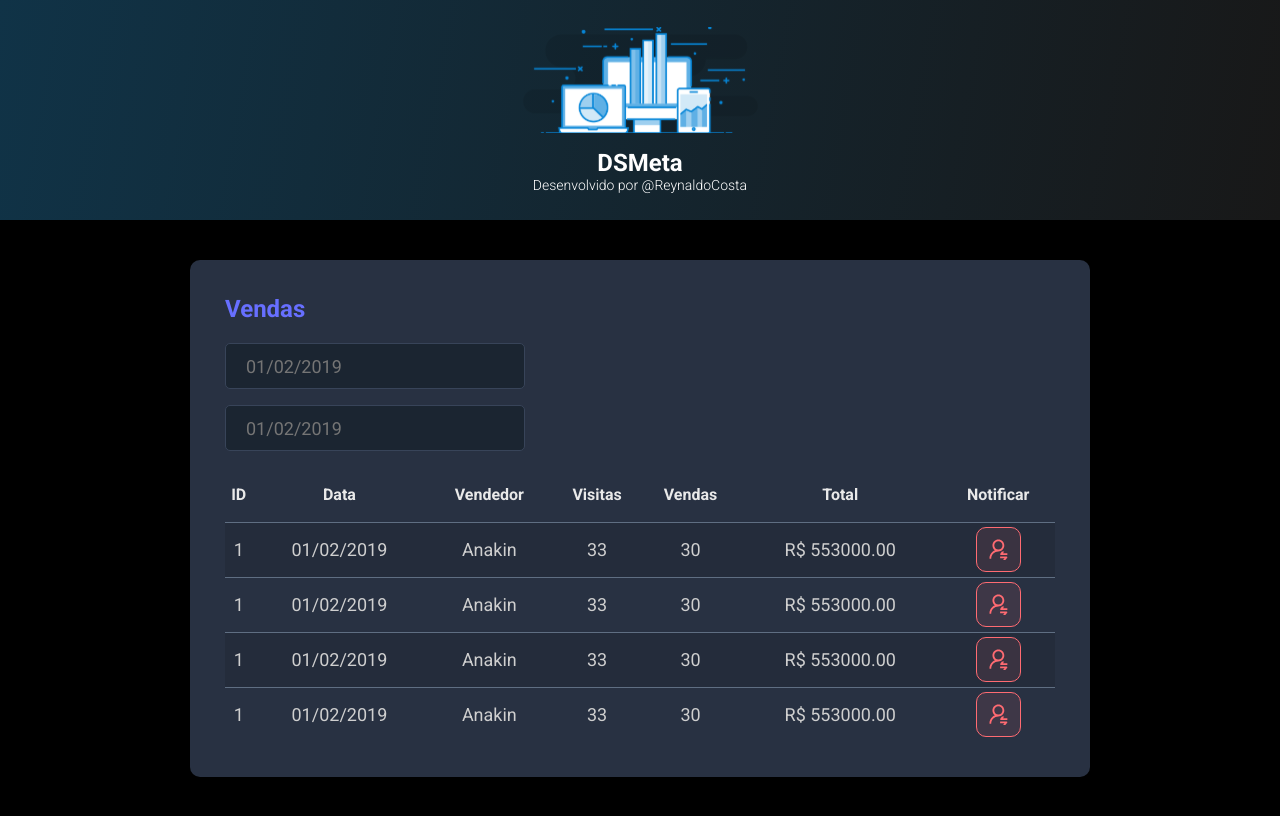
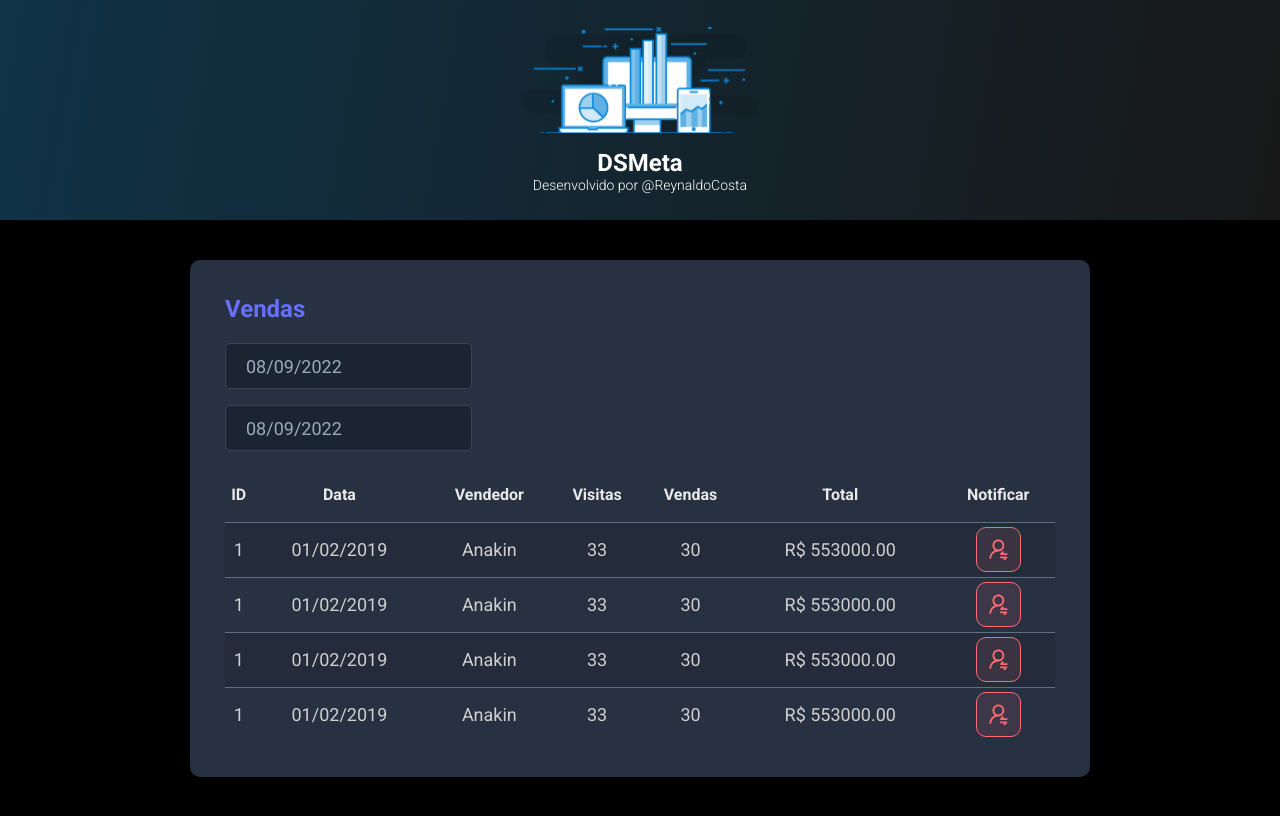
Before and after one commit to S-crip-eer-tech/SpringReactProject, a React (Vite) app in the folder frontend/: page / in a window 1280 px wide. Shown: the top 816 px of the page. Built offline with nearby package versions, Linux system fonts and the light colour scheme.

Commit message:
Date Picker

```diff
--- a/frontend/package.json
+++ b/frontend/package.json
@@ -9,7 +9,9 @@
     "preview": "vite preview"
   },
   "dependencies": {
+    "@types/react-datepicker": "4.4.2",
     "react": "^18.2.0",
+    "react-datepicker": "4.8.0",
     "react-dom": "^18.2.0"
   },
   "devDependencies": {
--- a/frontend/src/components/SalesCard/index.tsx
+++ b/frontend/src/components/SalesCard/index.tsx
@@ -1,4 +1,6 @@
 import NotificationButton from "../NotificationButton"
+import DatePicker from "react-datepicker";
+import "react-datepicker/dist/react-datepicker.css";
 import './styles.css'
 function SalesCard() {
     return (
@@ -6,10 +8,20 @@
             <h2 className="react-style-title">Vendas</h2>
             <div>
                 <div className="react-form-control-container">
-                    <input className="react-form-control" type="text" placeholder="01/02/2019" />
+                    <DatePicker
+                        selected={new Date()}
+                        onChange={(date: Date) => { }}
+                        className="react-form-control"
+                        dateFormat="dd/MM/yyyy"
+                    />
                 </div>
                 <div className="react-form-control-container">
-                    <input className="react-form-control" type="text" placeholder="01/02/2019" />
+                    <DatePicker
+                        selected={new Date()}
+                        onChange={(date: Date) => { }}
+                        className="react-form-control"
+                        dateFormat="dd/MM/yyyy"
+                    />
                 </div>
             </div>
 
@@ -36,7 +48,7 @@
                             <td>R$ 553000.00</td>
                             <td>
                                 <div className="btn-container">
-                                    <NotificationButton/>
+                                    <NotificationButton />
                                 </div>
                             </td>
                         </tr>
@@ -49,7 +61,7 @@
                             <td>R$ 553000.00</td>
                             <td>
                                 <div className="btn-container">
-                                  <NotificationButton/>
+                                    <NotificationButton />
                                 </div>
                             </td>
                         </tr>
@@ -62,7 +74,7 @@
                             <td>R$ 553000.00</td>
                             <td>
                                 <div className="btn-container">
-                                  <NotificationButton/>
+                                    <NotificationButton />
                                 </div>
                             </td>
                         </tr>
@@ -75,7 +87,7 @@
                             <td>R$ 553000.00</td>
                             <td>
                                 <div className="btn-container">
-                                  <NotificationButton/>
+                                    <NotificationButton />
                                 </div>
                             </td>
                         </tr>
```
Also changed, not shown: 1 other file (tests, documents, lock files or other folders).
